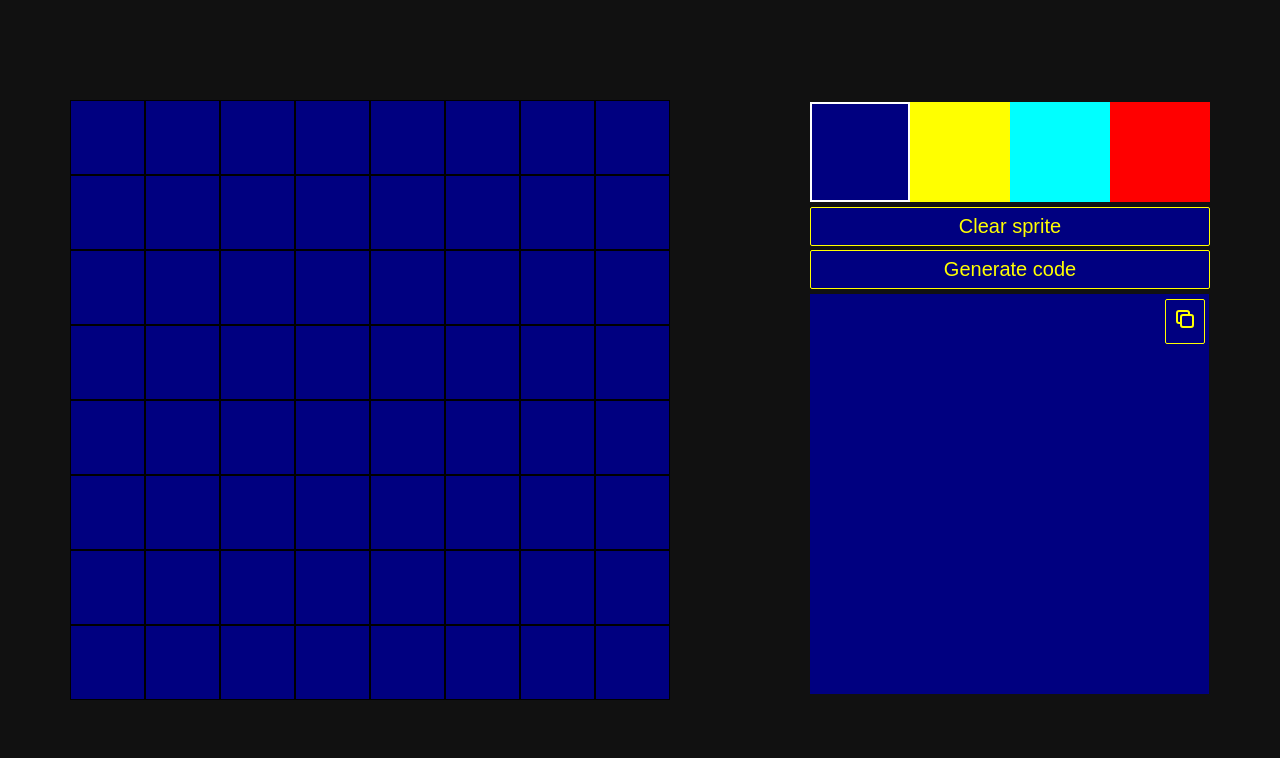
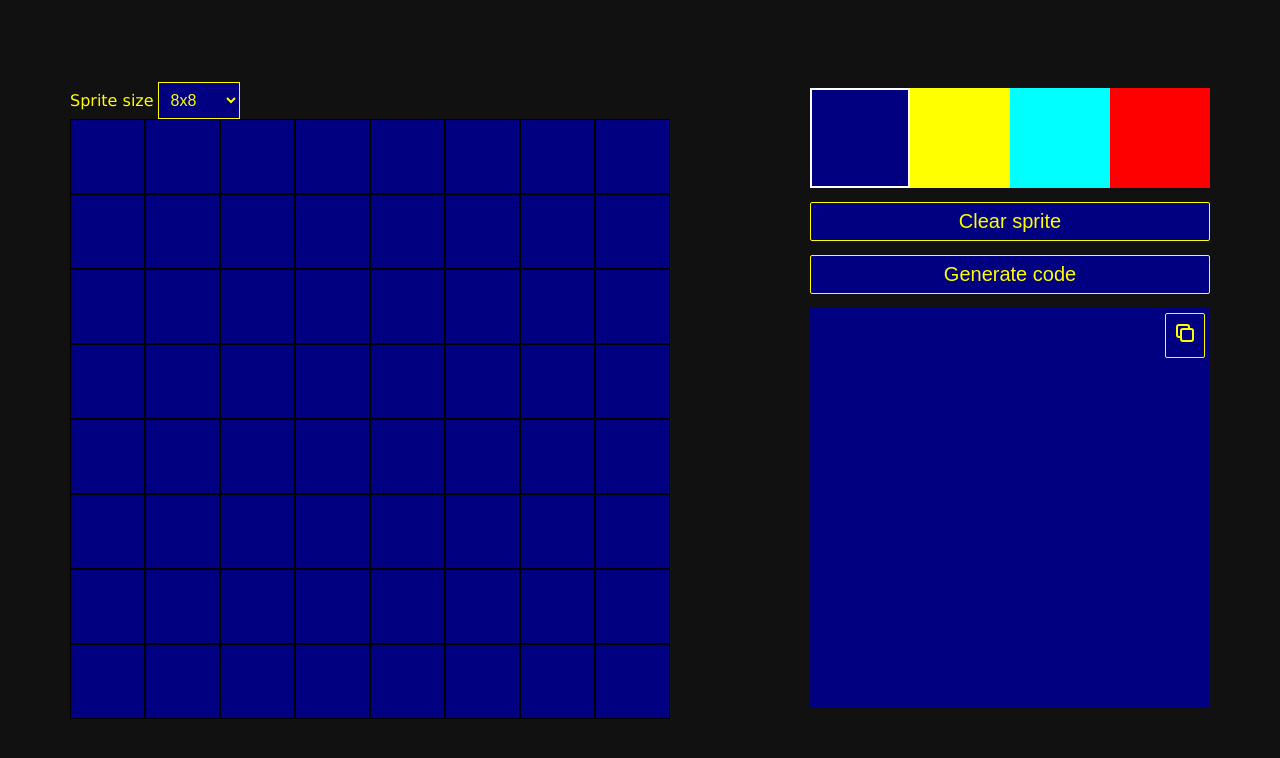
Before and after one commit to alanjschneider/cpc-sprite-tool-svelte, a Svelte app: page / in a window 1280 px wide. Shown: the top 758 px of the page. Built offline with nearby package versions, Linux system fonts and the light colour scheme; a web font is replaced by a local one.

Commit message:
Add 3 sprites sizes. Add Select component

```diff
--- a/public/bundle.css
+++ b/public/bundle.css
@@ -1,4 +1,5 @@
 button.svelte-1wjbgb0{display:flex;flex-direction:row;align-items:center;justify-content:center;border:1px solid #ff0;background-color:#000080;padding:7px;font-size:20px;color:#ff0;border-radius:2px}button.svelte-1wjbgb0:active{transform:scale(0.98)}
 @font-face{font-family:"amstrad";src:url(./cpc464.ttf) format("truetype");font-weight:normal;font-style:normal}#container.svelte-1pxldm3{position:relative}#overlay.svelte-1pxldm3{position:absolute;right:5px;top:5px}textarea.svelte-1pxldm3{cursor:default;background-color:#000080;color:#ff0;resize:none;font-size:20px;font-family:"amstrad";border:none;padding:16px}textarea.svelte-1pxldm3:active{outline:none}
-div.svelte-1qsk4dc{margin:0;padding:0;display:flex;list-style:none;justify-items:space-between}input[type="radio"].svelte-1qsk4dc{display:none}.selected.svelte-1qsk4dc{border:2px solid #fff}#blue.svelte-1qsk4dc{width:100px;height:100px;background-color:#000080}#yellow.svelte-1qsk4dc{width:100px;height:100px;background-color:#ff0}#cyan.svelte-1qsk4dc{width:100px;height:100px;background-color:#0ff}#red.svelte-1qsk4dc{width:100px;height:100px;background-color:#f00}
+div.svelte-1p511hd{width:100%;margin:0;padding:0;display:flex;list-style:none;justify-items:space-between}input[type="radio"].svelte-1p511hd{display:none}.selected.svelte-1p511hd{border:2px solid #fff}#blue.svelte-1p511hd{width:100px;height:100px;background-color:#000080}#yellow.svelte-1p511hd{width:100px;height:100px;background-color:#ff0}#cyan.svelte-1p511hd{width:100px;height:100px;background-color:#0ff}#red.svelte-1p511hd{width:100px;height:100px;background-color:#f00}
+label.svelte-1wq8mb{color:#ff0;font-family:Verdana, Geneva, Tahoma, sans-serif}select.svelte-1wq8mb{border:1px solid #ff0;background-color:#000080;color:#ff0;padding:8px;font-size:16px}
 #main.svelte-1yje0f0{display:flex;justify-content:space-around}#right.svelte-1yje0f0{display:flex;flex-direction:column;justify-content:space-around}
--- a/src/App.svelte
+++ b/src/App.svelte
@@ -4,10 +4,19 @@
   import Canvas from "./components/Canvas.svelte";
   import Palette from "./components/Palette.svelte";
   import Button from "./components/Button.svelte";
+  import Select from "./components/Select.svelte";
 
   let canvas = null;
   let value = "";
   let actualColor: Color;
+
+  const options = [
+    { value: 0, text: "4x4" },
+    { value: 1, text: "8x8", selected: true },
+    { value: 2, text: "16x16" },
+  ];
+
+  let size = options[1].value;
 
   function generateCode(): void {
     if (canvas === null) return;
@@ -25,7 +34,10 @@
 </script>
 
 <div id="main">
-  <Canvas bind:this={canvas} {actualColor} />
+  <div id="left">
+    <Select bind:value={size} {options} label="Sprite size" />
+    <Canvas bind:this={canvas} bind:size {actualColor} />
+  </div>
   <div id="right">
     <Palette bind:color={actualColor} />
     <Button on:click={clearSprite}>Clear sprite</Button>
--- a/src/components/Canvas.svelte
+++ b/src/components/Canvas.svelte
@@ -1,6 +1,6 @@
 <script lang="ts">
   import { onMount } from "svelte";
-  import { FORMAT_8X8 } from "constants/ouputFormats";
+  import { FORMAT_8X8, FORMAT_4X4, FORMAT_16X16 } from "constants/ouputFormats";
   import { bindClick, MOUSE_BUTTONS, type Point } from "services/mouse";
   import { toHex } from "services/utils";
   import COLORS from "constants/colors";
@@ -8,9 +8,14 @@
 
   const CANVAS_SIZE = 600;
   const PIXEL_GAP = 1;
-  const SPRITE_SIZE_PX = 8;
-  const PIXEL_SIZE = CANVAS_SIZE / SPRITE_SIZE_PX;
 
+  const sizes = [
+    { spriteSize: 4, pixelSize: CANVAS_SIZE / 4, format: FORMAT_4X4 },
+    { spriteSize: 8, pixelSize: CANVAS_SIZE / 8, format: FORMAT_8X8 },
+    { spriteSize: 16, pixelSize: CANVAS_SIZE / 16, format: FORMAT_16X16 },
+  ];
+
+  export let size = 1;
   export let actualColor = COLORS.BLUE;
 
   let canvas: HTMLCanvasElement;
@@ -18,6 +23,9 @@
   let sprite: Pixel[];
 
   onMount(main);
+
+  // Using (size !== undefined) only to simulate a $derived
+  $: ctx && size !== undefined && clearCanvas();
 
   function main() {
     bindClick(MOUSE_BUTTONS.LEFT, (point: Point, target: HTMLElement) => {
@@ -37,10 +45,7 @@
     canvas.height = CANVAS_SIZE;
 
     ctx = canvas.getContext("2d");
-    sprite = createEmptySprite();
-
-    clearContext(ctx);
-    renderSprite(ctx, sprite);
+    clearCanvas();
   }
 
   export function clearCanvas() {
@@ -51,7 +56,7 @@
 
   export function getAssemblySprite() {
     const colorCodes = getColorCodes(sprite);
-    return colorCodesToAssembly(colorCodes, "sprite", FORMAT_8X8);
+    return colorCodesToAssembly(colorCodes, "sprite", sizes[size].format);
   }
 
   function clearContext(ctx: CanvasRenderingContext2D) {
@@ -68,12 +73,18 @@
 
   function createEmptySprite() {
     const sprite = [];
-    const PIXEL_COUNT = SPRITE_SIZE_PX * SPRITE_SIZE_PX;
+    const PIXEL_COUNT = sizes[size].spriteSize * sizes[size].spriteSize;
 
     for (let i = 0; i < PIXEL_COUNT; i++) {
-      let x = (i % SPRITE_SIZE_PX) * PIXEL_SIZE;
-      let y = ~~(i / SPRITE_SIZE_PX) * PIXEL_SIZE;
-      const pixel = new Pixel(x, y, PIXEL_SIZE, COLORS.BLUE, PIXEL_GAP);
+      let x = (i % sizes[size].spriteSize) * sizes[size].pixelSize;
+      let y = ~~(i / sizes[size].spriteSize) * sizes[size].pixelSize;
+      const pixel = new Pixel(
+        x,
+        y,
+        sizes[size].pixelSize,
+        COLORS.BLUE,
+        PIXEL_GAP
+      );
       sprite.push(pixel);
     }
 
--- a/src/components/Palette.svelte
+++ b/src/components/Palette.svelte
@@ -77,6 +77,7 @@
 
 <style>
   div {
+    width: 100%;
     margin: 0;
     padding: 0;
     display: flex;
--- /dev/null
+++ b/src/components/Select.svelte
@@ -0,0 +1,26 @@
+<script>
+  export let options = [];
+  export let label = "";
+  export let value;
+</script>
+
+<label for="select">{label}</label>
+<select id="select" bind:value>
+  {#each options as option}
+    <option value={option.value}>{option.text}</option>
+  {/each}
+</select>
+
+<style>
+  label {
+    color: #ff0;
+    font-family: Verdana, Geneva, Tahoma, sans-serif;
+  }
+  select {
+    border: 1px solid #ff0;
+    background-color: #000080;
+    color: #ff0;
+    padding: 8px;
+    font-size: 16px;
+  }
+</style>
```
